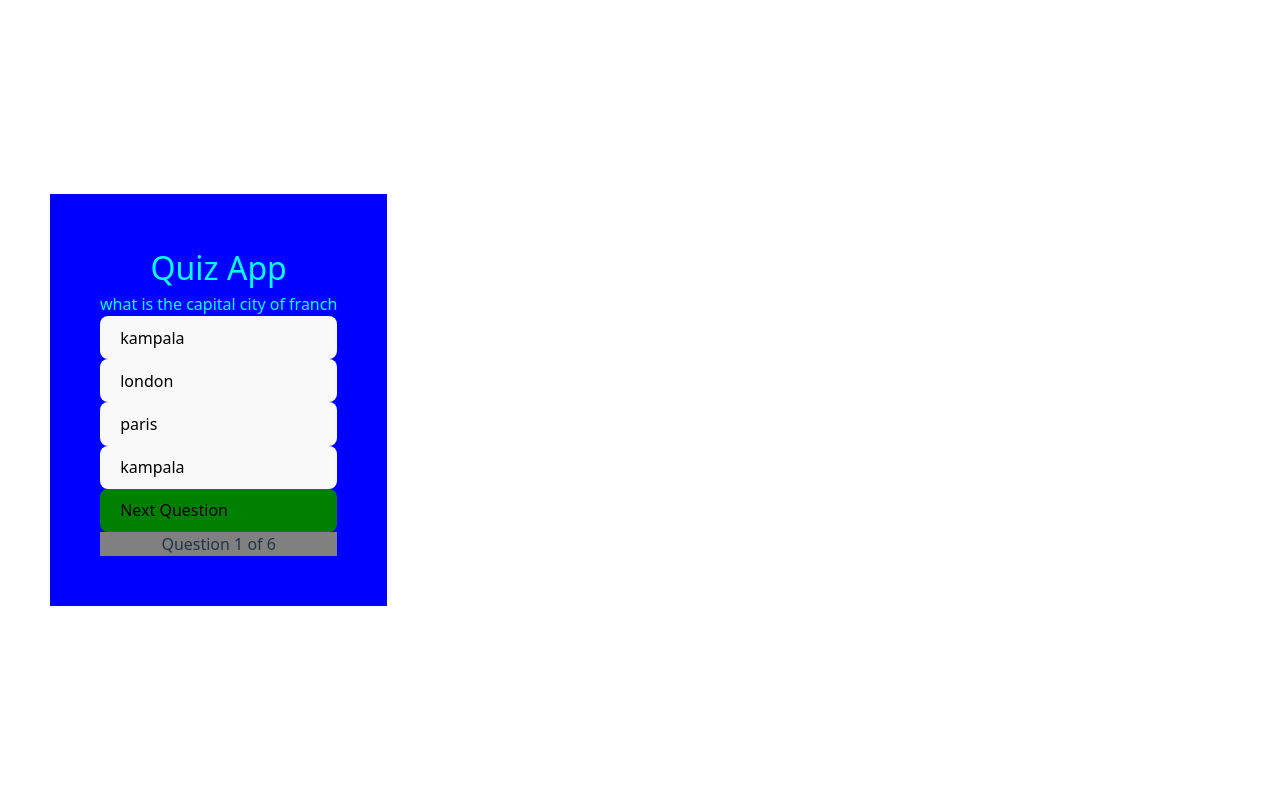
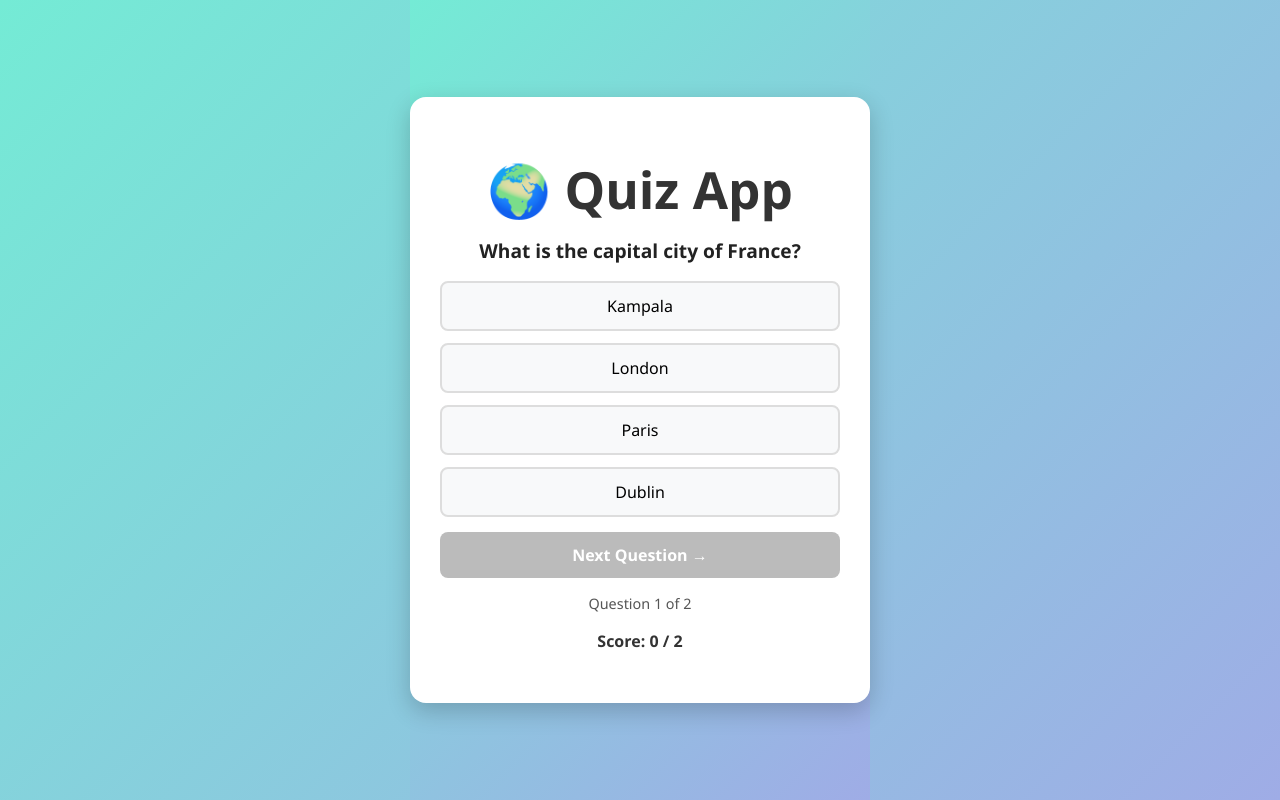
Before and after one commit to OJOK314/Quiz-App, a React (Vite) app: page / in a window 1280 px wide. Built offline with nearby package versions, Linux system fonts and the light colour scheme.

Commit message:
Quiz question react project first commit on it

```diff
--- a/package.json
+++ b/package.json
@@ -10,8 +10,11 @@
     "preview": "vite preview"
   },
   "dependencies": {
+    "antd": "^5.27.4",
+    "axios": "^1.12.2",
     "react": "^19.1.1",
-    "react-dom": "^19.1.1"
+    "react-dom": "^19.1.1",
+    "react-router-dom": "^7.9.1"
   },
   "devDependencies": {
     "@eslint/js": "^9.36.0",
--- a/src/App.css
+++ b/src/App.css
@@ -1,45 +1,118 @@
-
-
-.App{
-  background-color: blue;
-margin: 50px;
-padding: 50px;
-
-}
-.container{
-  color: aqua;
-  font-size: xx-large;
-  text-align: center;
-}
-.question{
-  color: aqua;
-  text-align: center;
-
+body, html, #root, .App {
+  margin: 0;
+  padding: 0;
+  font-family: 'Segoe UI', sans-serif;
+  background: linear-gradient(135deg, #74ebd5, #9face6);
+  height: 100%;
+  display: flex;
+  justify-content: center;
+  align-items: center;
 }
 
-.button {
+.quiz-container {
+  background: white;
+  padding: 30px;
+  border-radius: 16px;
+  box-shadow: 0 8px 25px rgba(0,0,0,0.2);
+  width: 400px;
+  text-align: center;
+  animation: fadeIn 0.5s ease-in-out;
+}
+
+.title {
+  margin-bottom: 20px;
+  color: #333;
+}
+
+.question-card {
+  margin: 20px 0;
+}
+
+.question-text {
+  font-size: 1.2rem;
+  margin-bottom: 15px;
+  color: #222;
+}
+
+.options {
   display: flex;
   flex-direction: column;
-  gap: 12px;              /* space between buttons */
-  width: 100%;            /* take full width of parent */
-  max-width: 300px;       /* limit button container width */
-  margin: 0 auto;         /* center the buttons */
+  gap: 12px; /* ✅ column with spacing */
 }
 
-.button button {
-  padding: 12px 16px;
-  font-size: 16px;
-  font-weight: 600;
-  color: #1e40af;         /* blue-800 */
-  background: #ffffff;
-  border: 2px solid #1e40af;
+.option-btn {
+  padding: 12px;
+  border: 2px solid #ddd;
   border-radius: 8px;
+  background: #f8f9fa;
   cursor: pointer;
-  transition: all 0.3s ease;
+  transition: all 0.2s ease;
 }
 
-.button button:hover {
-  background: #1e40af;
-  color: #ffffff;
-  transform: scale(1.03);
+.option-btn:hover:not(:disabled) {
+  background: #e6e6e6;
 }
+
+/* ✅ Feedback colors */
+.option-btn.correct {
+  background: #d4edda;
+  border-color: #28a745;
+  color: #155724;
+  font-weight: bold;
+}
+
+.option-btn.wrong {
+  background: #f8d7da;
+  border-color: #dc3545;
+  color: #721c24;
+  font-weight: bold;
+}
+
+.option-btn.neutral {
+  background: #f1f1f1;
+  color: #777;
+}
+
+.next-btn {
+  margin-top: 15px;
+  padding: 12px;
+  border: none;
+  border-radius: 8px;
+  width: 100%;
+  font-size: 1rem;
+  font-weight: bold;
+  cursor: pointer;
+  transition: 0.3s;
+}
+
+.next-btn.disabled {
+  background: #bbb;
+  color: #fff;
+  cursor: not-allowed;
+}
+
+.next-btn.active {
+  background: #007bff;
+  color: white;
+}
+
+.next-btn.active:hover {
+  background: #0056b3;
+}
+
+.progress {
+  margin-top: 15px;
+  font-size: 0.9rem;
+  color: #555;
+}
+
+.score {
+  margin-top: 10px;
+  font-weight: bold;
+  color: #333;
+}
+
+@keyframes fadeIn {
+  from { opacity: 0; transform: translateY(10px); }
+  to { opacity: 1; transform: translateY(0); }
+}
--- a/src/App.jsx
+++ b/src/App.jsx
@@ -1,102 +1,103 @@
-import React, { useState } from 'react'
-import "./App.css"
-
+import React, { useState } from "react";
+import "./App.css";
 
 const Questions = [
-    {
-    questionText:'what is the capital city of franch',
-    answerOption:[
-      {answerText:"kampala",iscorrect: false},
-       {answerText:"london",iscorrect: false},
-        {answerText:"paris",iscorrect: true},
-         {answerText:"kampala",iscorrect: false},
+  {
+    questionText: "What is the capital city of France?",
+    answerOptions: [
+      { answerText: "Kampala", isCorrect: false },
+      { answerText: "London", isCorrect: false },
+      { answerText: "Paris", isCorrect: true },
+      { answerText: "Dublin", isCorrect: false },
     ],
   },
-
-
-    {
-    questionText:'who is a CEO of Tesla',
-    answerOption:[
-      {answerText:"jeff",iscorrect: false},
-       {answerText:"elon",iscorrect: true},
-        {answerText:"bill",iscorrect: true},
-         {answerText:"kampala",iscorrect: false},
+  {
+    questionText: "Who is the CEO of Tesla?",
+    answerOptions: [
+      { answerText: "Jeff Bezos", isCorrect: false },
+      { answerText: "Elon Musk", isCorrect: true },
+      { answerText: "Bill Gates", isCorrect: false },
+      { answerText: "Mark Zuckerberg", isCorrect: false },
     ],
   },
+];
 
-    {
-    questionText:'what is the capital city of indian',
-    answerOption:[
-      {answerText:"jinja",iscorrect: false},
-       {answerText:"london",iscorrect: false},
-        {answerText:"mbarara",iscorrect: true},
-         {answerText:"kampala",iscorrect: false},
-    ]
-  },
+function App() {
+  const [currentQuestion, setCurrentQuestion] = useState(0);
+  const [answered, setAnswered] = useState(false);
+  const [selectedAnswer, setSelectedAnswer] = useState(null);
+  const [score, setScore] = useState(0);
 
-    {
-    questionText:'what is the capital city of afganistan',
-    answerOption:[
-      {answerText:"dehli",iscorrect: false},
-       {answerText:"london",iscorrect: false},
-        {answerText:"kabul",iscorrect: true},
-         {answerText:"dublin",iscorrect: false},
-    ]
-  },
+  const handleAnswer = (index, isCorrect) => {
+    setAnswered(true);
+    setSelectedAnswer(index);
+    if (isCorrect) {
+      setScore(score + 1);
+    }
+  };
 
-    {
-    questionText:'what is the capital city of pakistan',
-    answerOption:[
-      {answerText:"gulu",iscorrect: false},
-       {answerText:"islambad",iscorrect: false},
-        {answerText:"lira",iscorrect: true},
-         {answerText:"kla",iscorrect: false},
-    ]
-  },
-
-
-   {
-    questionText:'what is the capital city of pakistan',
-    answerOption:[
-      {answerText:"gulu",iscorrect: false},
-       {answerText:"islambad",iscorrect: false},
-        {answerText:"lira",iscorrect: true},
-         {answerText:"kla",iscorrect: false},
-    ]
-  },
-]
-
-
-function App(){
-
-
- const [currentQuestion, setCurrentQuestion] = useState(0)
-
- const NextQuestion =()=>{
-  setCurrentQuestion(currentQuestion + 1)
- }
-
+  const nextQuestion = () => {
+    if (currentQuestion < Questions.length - 1) {
+      setAnswered(false);
+      setSelectedAnswer(null);
+      setCurrentQuestion(currentQuestion + 1);
+    } else {
+      alert(`Quiz finished! Your score: ${score}/${Questions.length}`);
+    }
+  };
 
   return (
+    <div className="App">
+      <div className="quiz-container">
+        <h1 className="title">🌍 Quiz App</h1>
 
+        <div className="question-card">
+          <h2 className="question-text">
+            {Questions[currentQuestion].questionText}
+          </h2>
 
-  <div className='App'>
-    <div className='container'>Quiz App</div>
-    <div className='div-container'>
- <div className='question'>{Questions[currentQuestion]. questionText}</div>
- {Questions[currentQuestion].answerOption.map((Option,index) =>(
- <button className='button'>{Option.answerText}</button>
-))}
+          <div className="options">
+            {Questions[currentQuestion].answerOptions.map((option, index) => {
+              let btnClass = "option-btn";
+              if (answered) {
+                if (option.isCorrect) {
+                  btnClass += " correct"; // ✅ green
+                } else if (selectedAnswer === index) {
+                  btnClass += " wrong"; // ❌ red
+                } else {
+                  btnClass += " neutral"; // 🚫 gray
+                }
+              }
 
-<button className='button' style={{backgroundColor:"green"}}
-onClick={NextQuestion}
->Next Question</button>
-<p className='button' style={{backgroundColor:"Gray", textAlign:"center"}}>{ `Question ${currentQuestion + 1} of  ${Questions.length}`} </p>
+              return (
+                <button
+                  key={index}
+                  onClick={() => handleAnswer(index, option.isCorrect)}
+                  className={btnClass}
+                  disabled={answered}
+                >
+                  {option.answerText}
+                </button>
+              );
+            })}
+          </div>
+
+          <button
+            className={`next-btn ${answered ? "active" : "disabled"}`}
+            disabled={!answered}
+            onClick={nextQuestion}
+          >
+            Next Question →
+          </button>
+
+          <p className="progress">
+            Question {currentQuestion + 1} of {Questions.length}
+          </p>
+          <p className="score">Score: {score} / {Questions.length}</p>
+        </div>
+      </div>
     </div>
-
-  </div>
-
-  )
+  );
 }
 
-export default App
+export default App;
```
Also changed, not shown: 1 other file (tests, documents, lock files or other folders).
